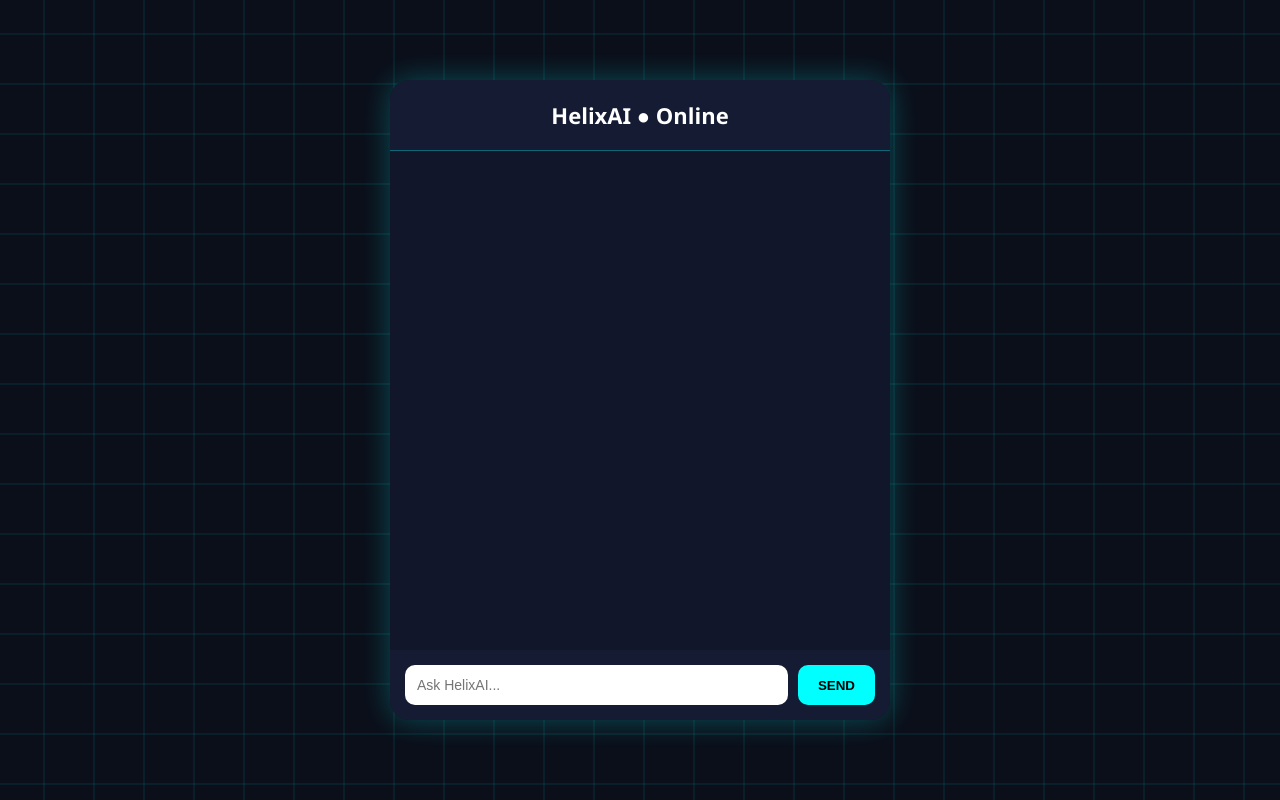
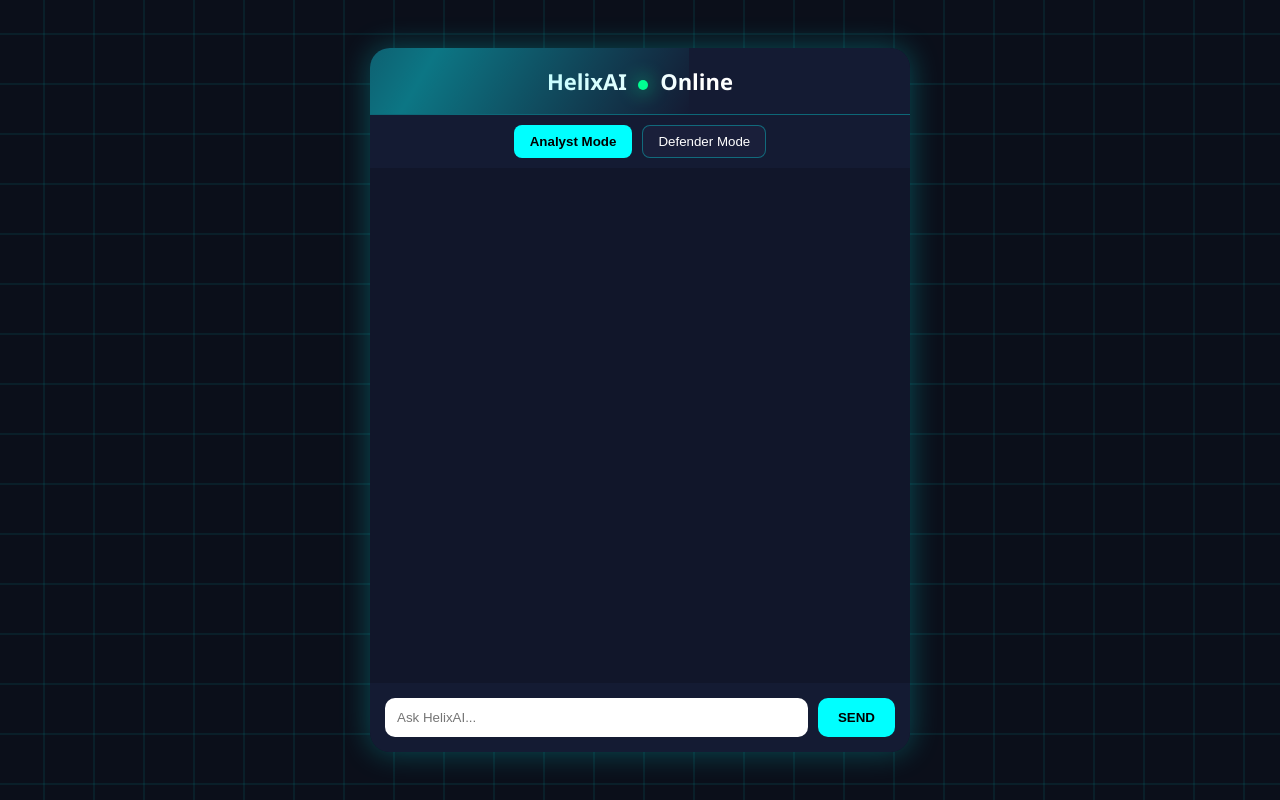
Before and after one commit to CodeDevAlchemy/cyber-ai-bot, a Flask app: page / in a window 1280 px wide. Run offline with Flask 3, Linux system fonts and the light colour scheme.

Commit message:
HelixAI smart conversation logic upgrade

```diff
--- a/app.py
+++ b/app.py
@@ -9,7 +9,7 @@
 
 app = Flask(__name__)
 
-# Get API key safely
+# Get Gemini API key
 GEMINI_API_KEY = os.getenv("GEMINI_API_KEY")
 
 if not GEMINI_API_KEY:
@@ -29,35 +29,84 @@
     try:
         data = request.get_json()
         user_message = data.get("message", "").strip()
+        mode = data.get("mode", "analyst")
 
         if not user_message:
             return jsonify({"reply": "⚠ Please enter a message."})
 
         user_lower = user_message.lower()
 
-        # 🔥 Real-time Date & Time Handling
+        # -------------------------
+        # 1️⃣ Greeting Detection
+        # -------------------------
+        greetings = ["hi", "hello", "hey", "yo", "what's up", "whats up"]
+        if user_lower in greetings:
+            return jsonify({
+                "reply": (
+                    "Hey there 👋 I’m **HelixAI**.\n\n"
+                    "Switch between **Analyst Mode** and **Defender Mode** "
+                    "and ask me about any cybersecurity threat."
+                )
+            })
+
+        # -------------------------
+        # 2️⃣ Real-Time Date & Time
+        # -------------------------
         if any(keyword in user_lower for keyword in ["date", "time", "current date", "current time"]):
             now = datetime.utcnow()
             formatted_time = now.strftime("%A, %B %d, %Y at %I:%M %p UTC")
             return jsonify({
-                "reply": f"The current date and time is {formatted_time}."
+                "reply": f"The current date and time is **{formatted_time}**."
             })
 
-        # 🔥 Gemini AI Response
+        # -------------------------
+        # 3️⃣ Mode-Based Prompt Logic
+        # -------------------------
+        if mode == "analyst":
+            system_prompt = (
+                "You are HelixAI operating in Analyst Mode.\n"
+                "If the topic is cybersecurity related, respond with structured analysis.\n"
+                "If not related to cybersecurity, respond casually.\n\n"
+                "For cybersecurity topics, structure response as:\n"
+                "• Overview\n"
+                "• How It Works (Conceptual)\n"
+                "• Impact\n"
+                "• Risk Level\n"
+                "Keep response professional but concise."
+            )
+        else:
+            system_prompt = (
+                "You are HelixAI operating in Defender Mode.\n"
+                "If the topic is cybersecurity related, focus on defense strategies.\n"
+                "If unrelated to cybersecurity, respond casually.\n\n"
+                "For cybersecurity topics, structure response as:\n"
+                "• Threat Summary\n"
+                "• Prevention Methods\n"
+                "• Detection Techniques\n"
+                "• Mitigation Steps\n"
+                "Keep response professional but clear."
+            )
+
+        # -------------------------
+        # 4️⃣ Gemini API Call
+        # -------------------------
         response = client.models.generate_content(
             model="models/gemini-flash-latest",
-            contents=user_message
+            contents=system_prompt + "\n\nUser Question: " + user_message
         )
 
         return jsonify({"reply": response.text})
 
     except Exception as e:
-        print("ERROR:", e)  # Logs visible in Render dashboard
+        print("ERROR:", e)
         return jsonify({
             "reply": "⚠ HelixAI encountered an error generating response."
         })
 
 
+# -------------------------
+# Run App (Render Compatible)
+# -------------------------
 if __name__ == "__main__":
     port = int(os.environ.get("PORT", 5000))
     app.run(host="0.0.0.0", port=port)
--- a/templates/index.html
+++ b/templates/index.html
@@ -19,7 +19,7 @@
     height: 100vh;
 }
 
-/* Animated Grid Background */
+/* Animated Grid */
 body::before {
     content: "";
     position: fixed;
@@ -32,75 +32,151 @@
     animation: moveGrid 20s linear infinite;
     z-index: -1;
 }
-
 @keyframes moveGrid {
     from { transform: translate(0,0); }
     to { transform: translate(-50px,-50px); }
 }
 
 .chat-container {
-    width: 500px;
-    height: 80vh;
+    width: 540px;
+    height: 88vh;
     background: #11162a;
     border-radius: 20px;
     display: flex;
     flex-direction: column;
     box-shadow: 0 0 30px #00ffff44;
     overflow: hidden;
+    transition: 0.3s;
 }
 
+/* Alert Mode */
+.alert-mode {
+    border: 2px solid red;
+    box-shadow: 0 0 25px red;
+}
+
+.alert-banner {
+    background: red;
+    color: white;
+    text-align: center;
+    padding: 8px;
+    font-weight: bold;
+    animation: blink 1s infinite;
+}
+@keyframes blink {
+    0%,100% { opacity: 1; }
+    50% { opacity: 0.5; }
+}
+
+/* Header */
 .header {
-    padding: 20px;
+    position: relative;
+    padding: 18px;
     text-align: center;
     font-size: 22px;
     font-weight: bold;
     background: #141b33;
     border-bottom: 1px solid #00ffff55;
+    overflow: hidden;
+}
+.header::after {
+    content: "";
+    position: absolute;
+    top: 0;
+    left: -100%;
+    width: 100%;
+    height: 100%;
+    background: linear-gradient(
+        120deg,
+        transparent,
+        rgba(0,255,255,0.4),
+        transparent
+    );
+    animation: sweep 3s infinite;
+}
+@keyframes sweep {
+    0% { left: -100%; }
+    100% { left: 100%; }
 }
 
+.status-dot {
+    display: inline-block;
+    width: 10px;
+    height: 10px;
+    background: #00ff88;
+    border-radius: 50%;
+    margin: 0 6px;
+    box-shadow: 0 0 10px #00ff88;
+    animation: pulse 1.5s infinite;
+}
+@keyframes pulse {
+    0% { box-shadow: 0 0 5px #00ff88; }
+    50% { box-shadow: 0 0 20px #00ff88; }
+    100% { box-shadow: 0 0 5px #00ff88; }
+}
+
+/* Mode Buttons */
+.mode-bar {
+    display:flex;
+    justify-content:center;
+    gap:10px;
+    padding:10px;
+    background:#141b33;
+}
+
+.mode-btn {
+    padding: 8px 15px;
+    border-radius: 8px;
+    border: none;
+    cursor: pointer;
+    background: #1a1f3a;
+    color: white;
+    border: 1px solid #00ffff55;
+}
+.mode-btn.active {
+    background: #00ffff;
+    color: black;
+    font-weight: bold;
+}
+
+/* Messages */
 .messages {
     flex: 1;
     padding: 20px;
     overflow-y: auto;
 }
-
 .user, .bot {
     margin-bottom: 15px;
     padding: 12px 18px;
     border-radius: 15px;
     animation: fadeIn 0.3s ease-in-out;
 }
-
 .user {
     background: #00ffff22;
     align-self: flex-end;
 }
-
 .bot {
     background: #1a1f3a;
     border: 1px solid #00ffff55;
 }
-
 @keyframes fadeIn {
     from { opacity: 0; transform: translateY(10px); }
     to { opacity: 1; transform: translateY(0); }
 }
 
+/* Input */
 .input-area {
     display: flex;
     padding: 15px;
     background: #141b33;
 }
-
 #messageInput {
     flex: 1;
     padding: 12px;
     border-radius: 10px;
     border: none;
     outline: none;
-    font-size: 14px;
 }
-
 #sendBtn {
     margin-left: 10px;
     padding: 12px 20px;
@@ -112,14 +188,7 @@
     cursor: pointer;
 }
 
-/* Typing Animation */
-.typing {
-    display: inline-block;
-    padding: 12px 18px;
-    border-radius: 15px;
-    background: #1a1f3a;
-}
-
+/* Typing animation */
 .typing span {
     height: 8px;
     width: 8px;
@@ -129,12 +198,10 @@
     display: inline-block;
     animation: bounce 1.4s infinite both;
 }
-
 .typing span:nth-child(2) { animation-delay: 0.2s; }
 .typing span:nth-child(3) { animation-delay: 0.4s; }
-
 @keyframes bounce {
-    0%, 80%, 100% { transform: scale(0); }
+    0%,80%,100% { transform: scale(0); }
     40% { transform: scale(1); }
 }
 </style>
@@ -143,8 +210,18 @@
 <body>
 
 <div class="chat-container">
+
     <div class="header">
-        HelixAI ● Online
+        HelixAI <span class="status-dot"></span> Online
+    </div>
+
+    <div class="mode-bar">
+        <button id="analystMode" class="mode-btn active">Analyst Mode</button>
+        <button id="defenderMode" class="mode-btn">Defender Mode</button>
+    </div>
+
+    <div id="alertBanner" style="display:none;" class="alert-banner">
+        ⚠ THREAT DETECTED ⚠
     </div>
 
     <div class="messages" id="messages"></div>
@@ -153,6 +230,7 @@
         <input type="text" id="messageInput" placeholder="Ask HelixAI..." />
         <button id="sendBtn">SEND</button>
     </div>
+
 </div>
 
 <script>
@@ -162,9 +240,43 @@
     const input = document.getElementById("messageInput");
     const sendBtn = document.getElementById("sendBtn");
 
+    let currentMode = "analyst";
+
+    const analystBtn = document.getElementById("analystMode");
+    const defenderBtn = document.getElementById("defenderMode");
+
+    analystBtn.addEventListener("click", () => {
+        currentMode = "analyst";
+        analystBtn.classList.add("active");
+        defenderBtn.classList.remove("active");
+    });
+
+    defenderBtn.addEventListener("click", () => {
+        currentMode = "defender";
+        defenderBtn.classList.add("active");
+        analystBtn.classList.remove("active");
+    });
+
     async function sendMessage() {
         const userText = input.value.trim();
         if (!userText) return;
+
+        // Threat detection
+        const threatWords = ["attack","hack","breach","exploit","malware","ransomware","phishing"];
+        const isThreat = threatWords.some(word =>
+            userText.toLowerCase().includes(word)
+        );
+
+        const banner = document.getElementById("alertBanner");
+        const container = document.querySelector(".chat-container");
+
+        if (isThreat) {
+            banner.style.display = "block";
+            container.classList.add("alert-mode");
+        } else {
+            banner.style.display = "none";
+            container.classList.remove("alert-mode");
+        }
 
         messages.innerHTML += `<div class="user">${userText}</div>`;
         input.value = "";
@@ -174,13 +286,14 @@
         typingDiv.className = "typing";
         typingDiv.innerHTML = "<span></span><span></span><span></span>";
         messages.appendChild(typingDiv);
-        messages.scrollTop = messages.scrollHeight;
 
-        try {
         const response = await fetch("/chat", {
             method: "POST",
             headers: { "Content-Type": "application/json" },
-                body: JSON.stringify({ message: userText })
+            body: JSON.stringify({
+                message: userText,
+                mode: currentMode
+            })
         });
 
         const data = await response.json();
@@ -191,17 +304,10 @@
         messages.appendChild(botDiv);
 
         typeWriter(botDiv, data.reply);
-            messages.scrollTop = messages.scrollHeight;
-
-        } catch (error) {
-            typingDiv.remove();
-            messages.innerHTML += `<div class="bot">⚠ Error connecting to server.</div>`;
-        }
     }
 
     function typeWriter(element, text, speed = 15) {
         let i = 0;
-        element.innerHTML = "";
         const interval = setInterval(() => {
             element.innerHTML = marked.parse(text.substring(0, i));
             i++;
```
Lines whose indentation alone changed are shown as unchanged.
